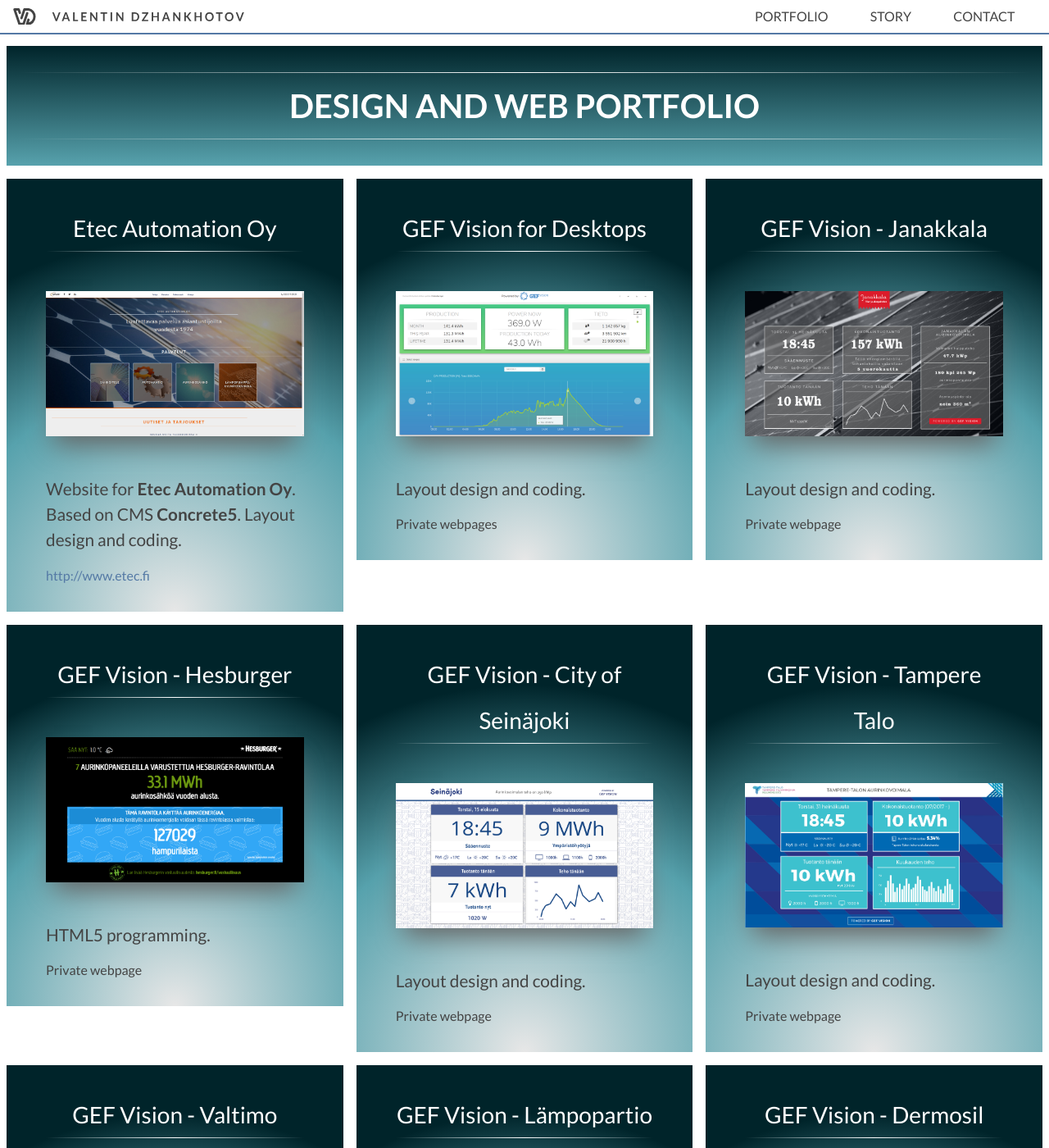
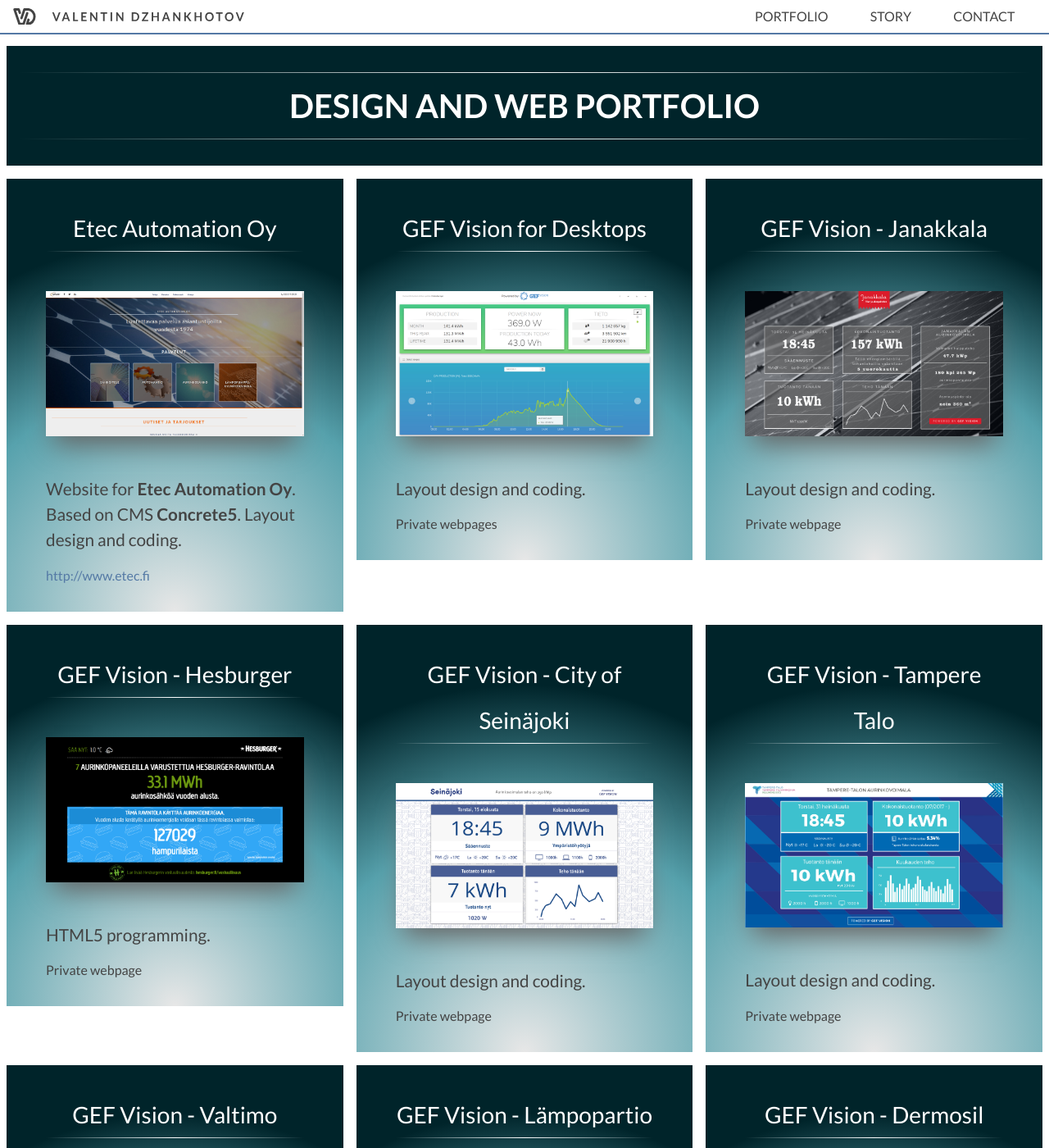
Before and after one commit to vushe/vushe.github.io, a Jekyll site: the page built from portfolio.md, in a window 1280 px wide and 1400 px high. Shown: the whole window at 82% size. Built offline with Jekyll 4.4.1, drawn with Linux system fonts in a browser that asks for light colours; nearby versions of some CDN libraries; comment, search, counter and statistics services are not loaded.

Commit message:
header withou gradient is better

```diff
--- a/assets/style.scss
+++ b/assets/style.scss
@@ -419,7 +419,7 @@
 
 .portfolio {
     & .h1-wrap {
-        background-image: linear-gradient(to bottom, #00242a, #57a2ad);
+        background-color: #00242a;
         border: $element-spacing / 2 solid #fff !important;
         margin-top: $element-spacing / 2;
     }
```
